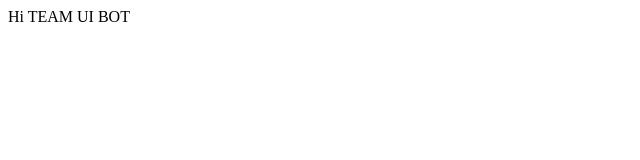
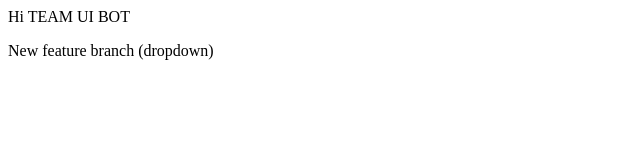
Before and after one commit to VirendraS23/CogniTeam, a plain HTML site: page index.html in a window 1280 px wide. Shown: the whole page, without its empty margins (0-640 px from the left). Drawn offline with Linux system fonts and the light colour scheme.

```diff
--- a/index.html
+++ b/index.html
@@ -1 +1,2 @@
 <p>Hi TEAM UI BOT</p>
+<p>New feature branch (dropdown) </p>
```
